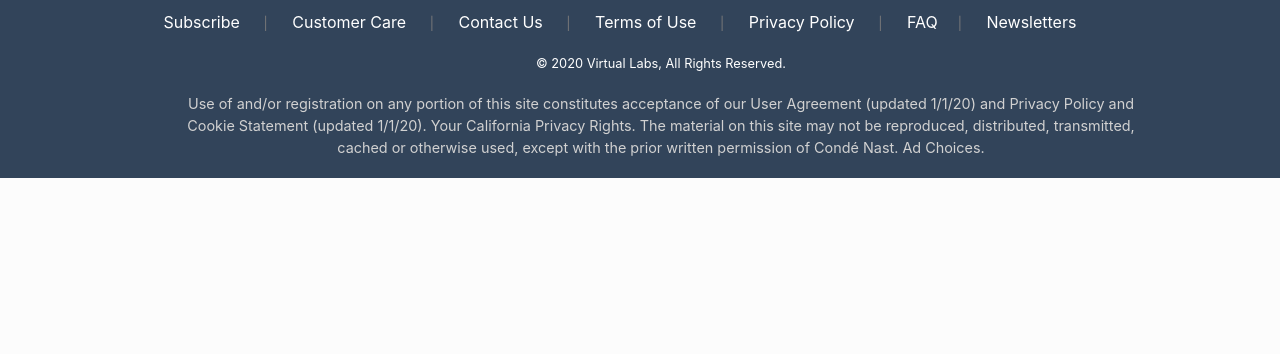
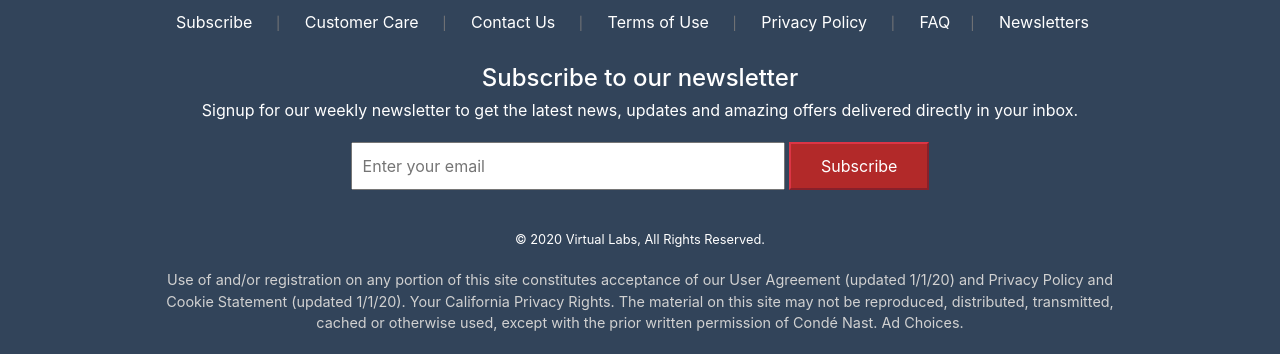
Before and after one commit to delyaadl/UTS-Webprog-Project, a plain HTML site: page index.html in a window 1280 px wide. Shown: the part 2384-2738 px from the top of the page. Before the commit the page ends 2562 px from the top, so only its background shows below. Drawn offline with nearby package versions, Linux system fonts and the light colour scheme; a web font is replaced by a local one.

Commit message:
menambahkan submit email for newsletter

```diff
--- a/assets/css/style.css
+++ b/assets/css/style.css
@@ -150,6 +150,7 @@ body {
     background-position: center;
     background-size: cover;
     color: white;
+    transition-duration: 1s;
 }
 
 .card1 {
@@ -188,7 +189,7 @@ body {
 }
 
 .card:hover {
-    transform: translateY(-10%);
+    transform: translateY(-5%);
     transition-duration: 1s;
 }
 
@@ -212,16 +213,17 @@ body {
 .card-footer {
     background-color: rgb(50, 68, 90);
     padding: 20px;
+    color: #ffffff;
 }
 
 .card-footer p {
     margin-top: 20px;
-    margin-left: 42px;
     margin-bottom: 0;
 }
 
 .card-footer ul {
     list-style: none;
+    margin-left: 25px;
     margin-top: 20px;
     margin-bottom: 0;
 }
@@ -274,6 +276,30 @@ body {
     color: #797979;
 }
 
+.card-footer h4 {
+    margin-top: 30px;
+    margin-bottom: -15px;
+}
+
+.card-footer form {
+    padding: 20px 0;
+}
+
+.news-input {
+    width: 35%;
+    padding: 10px;
+}
+
+.news-submit {
+    background-color: #b22929;
+    padding: 10px 30px;
+}
+
+.news-submit:hover {
+    background-color: #882222;
+    transition: background-color, 0.2s;
+}
+
 .copyright {
     color: white;
     font-size: 80%;
--- a/index.html
+++ b/index.html
@@ -98,6 +98,14 @@
                 <li><a href="#">Newsletters</a></li>
             </ul>
 
+            <h4>Subscribe to our newsletter</h4>
+            <p>Signup for our weekly newsletter to get the latest news, updates and amazing offers delivered directly in your inbox.</p>
+
+            <form>
+                <input type="text" placeholder="Enter your email" class="news-input">
+                <button type="submit" class="news-submit btn-danger">Subscribe</button>
+            </form>
+
             <p class="copyright">&#169; 2020 Virtual Labs, All Rights Reserved.</p>
             <p class="footer-desc">Use of and/or registration on any portion of this site constitutes acceptance of our User Agreement (updated 1/1/20) and Privacy Policy and Cookie Statement (updated 1/1/20). Your California Privacy Rights. The material on this site may not be reproduced, distributed, transmitted, cached or otherwise used, except with the prior written permission of Condé Nast. Ad Choices.</p>
         </footer>
```
